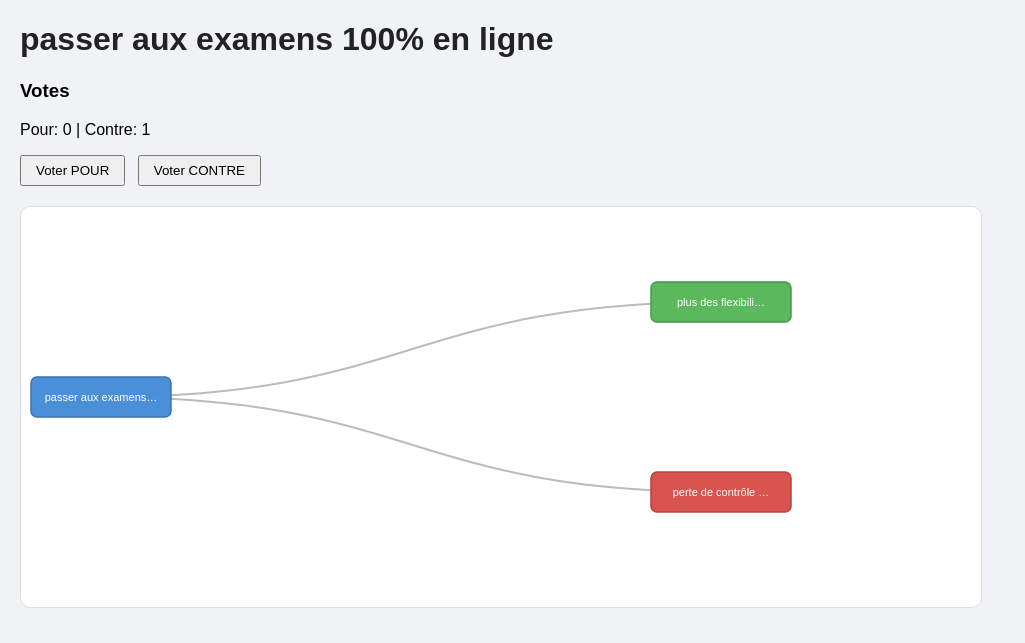
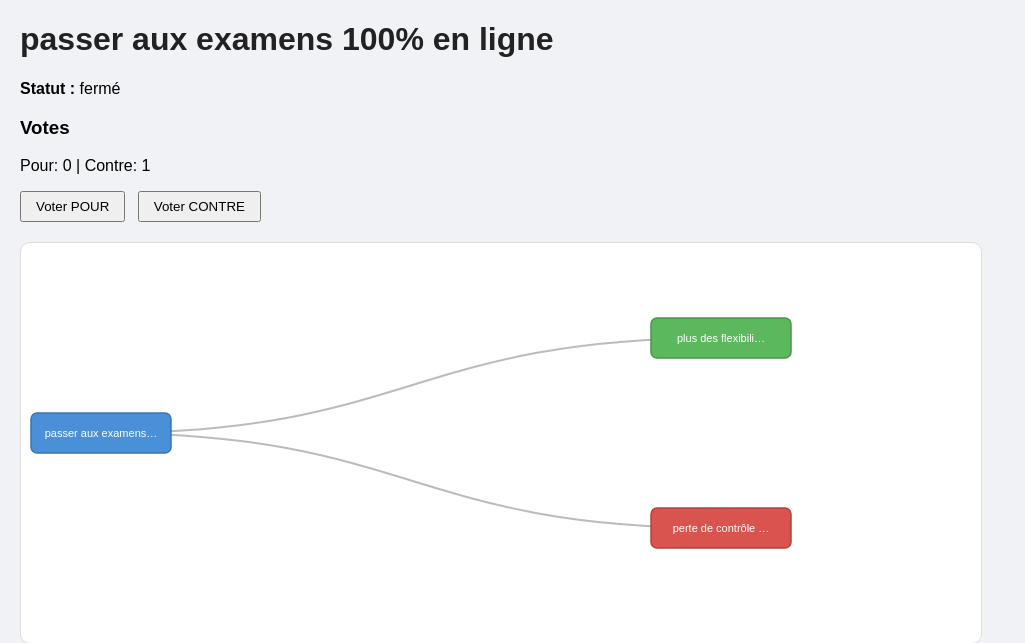
Before and after one commit to nadineiyapri/plateforme_de_d-liberation, a Flask app: page /debat/1 in a window 1280 px wide. Shown: the top 643 px of the page, without its empty margins (0-1025 px from the left). Run offline with Flask 3, Linux system fonts and the light colour scheme; a user stored in the database is signed in; some libraries are stand-ins or nearby versions.

Commit message:
Ajout : votes, gestion du statut des débats et décision finale
- Système de vote (1 vote par utilisateur)
- Affichage des statistiques (pour / contre)
- Gestion ouvert/fermé des débats (admin/prof)
- Blocage des arguments si débat fermé + respect max_arguments
- Implémentation du module Decision avec justification
- Fermeture automatique du débat après décision

```diff
--- a/routes.py
+++ b/routes.py
@@ -207,6 +207,29 @@ def voter(id_debat):
     db.session.commit()
     return redirect(url_for("debat", id_debat=id_debat))
 # ─────────────────────────────────────────────
+# Statut d'un débat : ouvert ou fermé (admin seulement)
+# ─────────────────────────────────────────────
+@app.route("/debat/<int:id_debat>/toggle_statut", methods=["POST"])
+def toggle_statut_debat(id_debat):
+    """
+    Ferme / réouvre un débat.
+    Autorisé uniquement pour admin et prof.
+    """
+    user = User.query.get(session.get("user_id"))
+    if not user:
+        return redirect(url_for("index"))
+
+    if user.role not in ("admin", "prof"):
+        return redirect(url_for("debat", id_debat=id_debat))
+
+    debat_obj = Debat.query.get_or_404(id_debat)
+
+    # Toggle ouvert <-> fermé
+    debat_obj.statut = "fermé" if debat_obj.statut == "ouvert" else "ouvert"
+
+    db.session.commit()
+    return redirect(url_for("debat", id_debat=id_debat))
+# ─────────────────────────────────────────────
 # LANCEMENT
 # ─────────────────────────────────────────────
 if __name__ == "__main__":
--- a/templates/debat.html
+++ b/templates/debat.html
@@ -63,6 +63,18 @@
 {% endif %}
 <p>{{ debat.description }}</p>
 
+<p><strong>Statut :</strong> {{ debat.statut }}</p>
+
+{% if user.role in ["admin", "prof"] %}
+  <form method="POST" action="/debat/{{ debat.id_debat }}/toggle_statut">
+    {% if debat.statut == "ouvert" %}
+      <button type="submit">Fermer le débat</button>
+    {% else %}
+      <button type="submit">Réouvrir le débat</button>
+    {% endif %}
+  </form>
+{% endif %}
+
 <h3>Votes</h3>
 <p>Pour: {{ pour or 0 }} | Contre: {{ contre or 0 }}</p>
 
@@ -99,10 +111,12 @@
 <br>
 <a href="/accueil">← Retour aux débats</a>
 
-
+<script id="arbre-json" type="application/json">
+  {{ arbre | tojson }}
+</script>
 <script>
 // ── 1. DONNÉES envoyées par Flask ──
-const donneesArbre = {{ arbre | tojson }};
+const donneesArbre = JSON.parse(document.getElementById("arbre-json").textContent);;
 
 // ── 2. DIMENSIONS ──
 // On calcule la hauteur selon le nombre de noeuds pour éviter l'écrasement
```
Also changed, not shown: instance/uvoice.db, instance/uvoioice.db (added).
